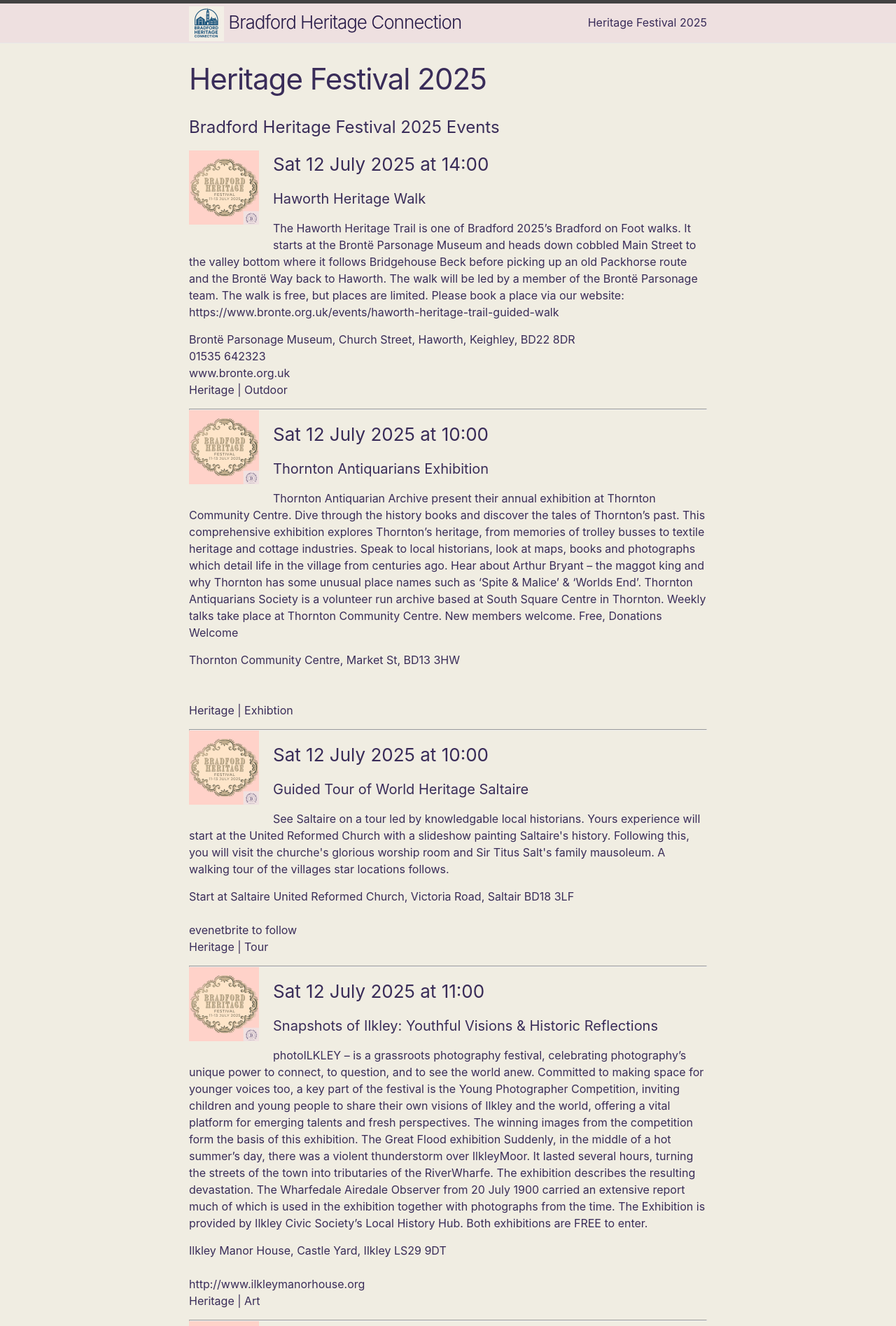
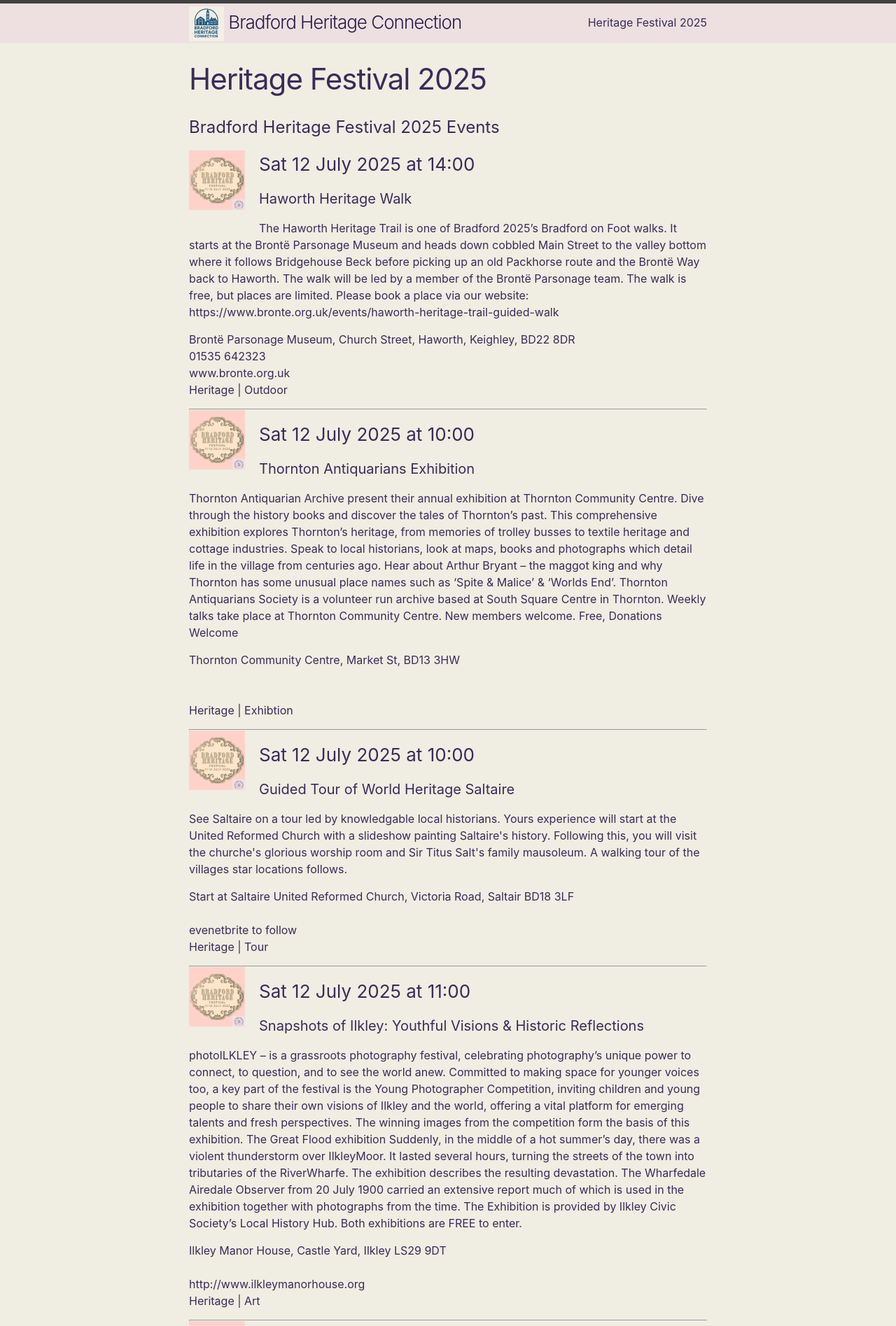
Before and after one commit to jwingfield/bhc2, a Jekyll site: the page built from bhf-2025.markdown, in a window 1280 px wide. Shown: the top 1895 px of the page at 70% size. Built offline with Jekyll 4.4.1, drawn with Linux system fonts in a browser that asks for light colours.

Commit message:
Update bhf-2025.markdown

```diff
--- a/bhf-2025.markdown
+++ b/bhf-2025.markdown
@@ -9,7 +9,7 @@
 # Bradford Heritage Festival 2025 Events
 
 {% for event in site.data.bhf-events-2025 %}
-  <img src="images/bhf-mini.png" alt="Bradford Heritage Festival Logo" style="float: left; margin-right: 20px; margin-bottom: 20px;">
+  <img src="images/bhf-mini.png" alt="Bradford Heritage Festival Logo" style="float: left; width: 80px; margin-right: 20px; margin-bottom: 20px;">
   <h3>{{event.Date | date: "%a %-d %B %Y"}} at {{event.Times | date: "%H:%M" }}</h3>
   <h4>{{event.EventTitle}}</h4>
   <p>
```
